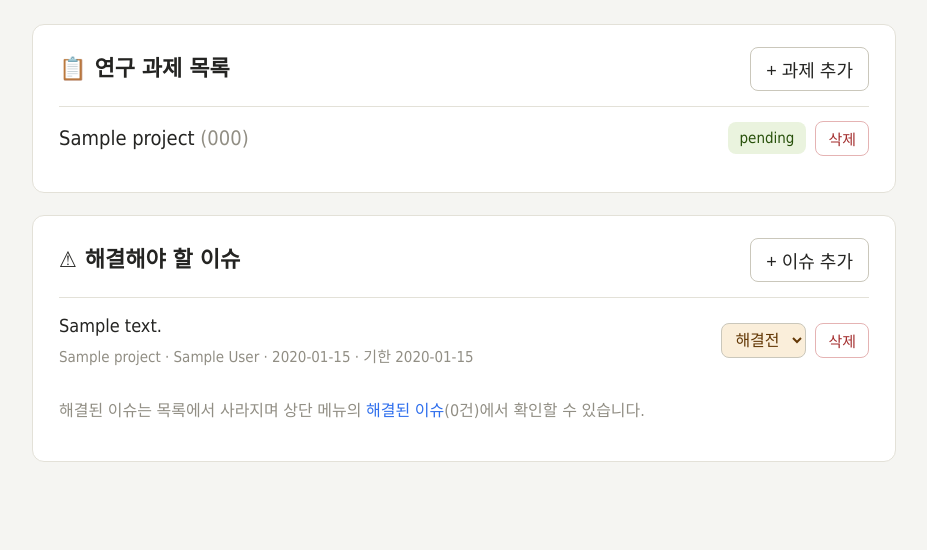
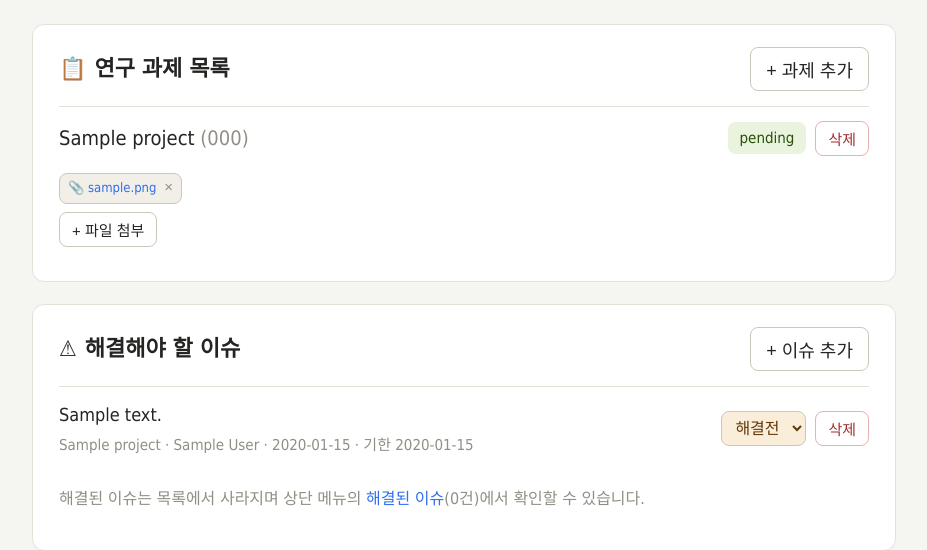
Before and after one commit to newatp01/GNUH-IHKANG, a Flask app: page / in a window 1280 px wide. Shown: the part 67-617 px from the top of the page, without its empty margins (176-1103 px from the left). Run offline with Flask 3, Linux system fonts and the light colour scheme; the visitor is signed in with stand-in values (Sample User, id 1); tables that the repository leaves empty hold one stand-in row (values such as "Sample post").

Commit message:
Update home.html

```diff
--- a/templates/home.html
+++ b/templates/home.html
@@ -26,6 +26,26 @@
           <button type="submit" class="ghost-btn danger-btn small-btn">삭제</button>
         </form>
       </div>
+    </div>
+    <div class="project-files">
+      {% if project_files.get(p.id) %}
+      <div class="acc-entries">
+        {% for f in project_files[p.id] %}
+        <span class="acc-entry-chip">
+          <a href="{{ url_for('project_file_download', file_id=f.id) }}">&#128206; {{ f.original_filename }}</a>
+          <form method="post" action="{{ url_for('project_file_delete', file_id=f.id) }}" onsubmit="return confirm('이 파일을 삭제할까요?');" style="display:inline;">
+            <button type="submit" class="file-del-btn" title="파일 삭제">&times;</button>
+          </form>
+        </span>
+        {% endfor %}
+      </div>
+      {% endif %}
+      <button type="button" class="ghost-btn small-btn" onclick="document.getElementById('pf-form-{{ p.id }}').classList.toggle('open')">+ 파일 첨부</button>
+      <form id="pf-form-{{ p.id }}" method="post" action="{{ url_for('project_files_upload', project_id=p.id) }}" enctype="multipart/form-data" class="inline-form">
+        <input type="file" name="files" multiple required>
+        <button type="submit" class="primary small">업로드</button>
+        <p class="hint">PDF, 워드, 한글, 엑셀, 파워포인트, 이미지, zip 등 여러 파일을 한번에 올릴 수 있습니다.</p>
+      </form>
     </div>
     {% endfor %}
   {% else %}
```
